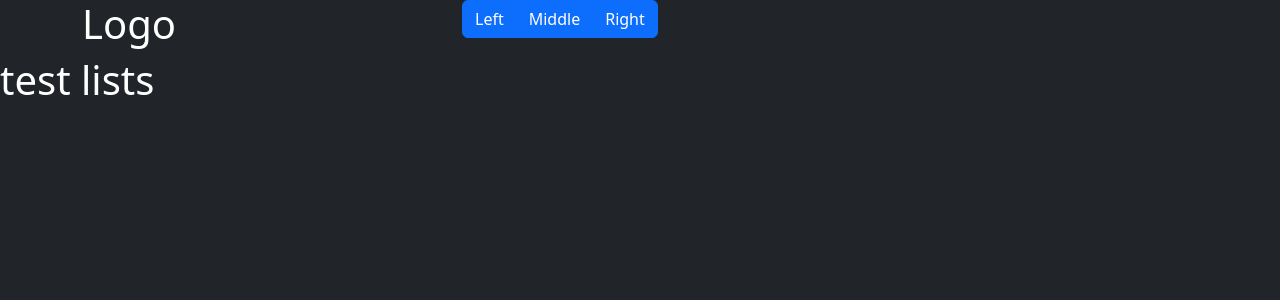
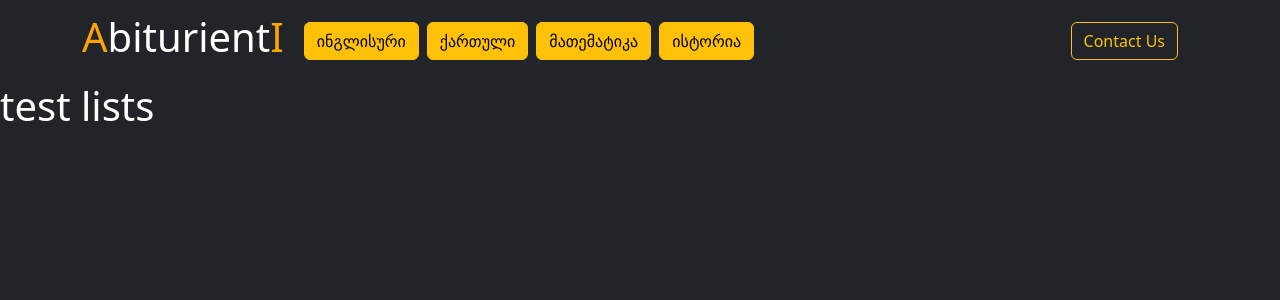
Before and after one commit to 3Threads/repetAItor, a React (Create React App) app: page /tests in a window 1280 px wide. Shown: the top 300 px of the page. Built offline with nearby package versions, Linux system fonts and the light colour scheme.

Commit message:
Create header

```diff
--- a/package.json
+++ b/package.json
@@ -12,6 +12,7 @@
     "@types/react-dom": "^18.2.18",
     "bootstrap": "^5.3.2",
     "react": "^18.2.0",
+    "react-bootstrap": "^2.10.0",
     "react-dom": "^18.2.0",
     "react-router-dom": "^6.22.0",
     "react-scripts": "5.0.1",
--- a/src/components/Header.tsx
+++ b/src/components/Header.tsx
@@ -1,20 +1,33 @@
 import React from 'react';
+import {Navbar, Container, Nav, FormControl, Button, Form} from 'react-bootstrap';
 
-export const Header = () => {
+export const Header: React.FC = () => {
     return (
-        <header className={'container'}>
-            <div className={'row'}>
-                <div className="col-4 bg-dark text-white">
-                    <h1>Logo</h1>
-                </div>
-                <div className="col-8">
-                    <div className="btn-group" role="group" aria-label="Basic example">
-                        <button type="button" className="btn btn-primary">Left</button>
-                        <button type="button" className="btn btn-primary">Middle</button>
-                        <button type="button" className="btn btn-primary">Right</button>
-                    </div>
-                </div>
-            </div>
-        </header>
+        <Navbar expand="lg" variant="dark">
+            <Container>
+                <Navbar.Brand href="/">
+                    <h1>
+                        <span style={{color: 'orange'}}>A</span>biturient<span style={{color: 'orange'}}>I</span>
+                    </h1>
+                </Navbar.Brand>
+                <Navbar.Toggle aria-controls="basic-navbar-nav"/>
+                <Navbar.Collapse id="basic-navbar-nav">
+                    <Nav className="me-auto">
+                        <Nav.Link href="/tests/?subject=english" className={'p-0 m-1'}><Button
+                            variant={'warning'}>ინგლისური</Button></Nav.Link>
+                        <Nav.Link href="/tests/?subject=georgian" className={'p-0 m-1'}><Button
+                            variant={'warning'}>ქართული</Button></Nav.Link>
+                        <Nav.Link href="/tests/?subject=math" className={'p-0 m-1'}><Button
+                            variant={'warning'}>მათემატიკა</Button></Nav.Link>
+                        <Nav.Link href="/tests/?subject=history" className={'p-0 m-1'}><Button
+                            variant={'warning'}>ისტორია</Button></Nav.Link>
+                    </Nav>
+                    <Navbar.Brand href="#contact-us">
+                        <Button variant="outline-warning" className={'m-1'}>Contact Us</Button>
+                    </Navbar.Brand>
+                </Navbar.Collapse>
+
+            </Container>
+        </Navbar>
     );
-};
+}
```
